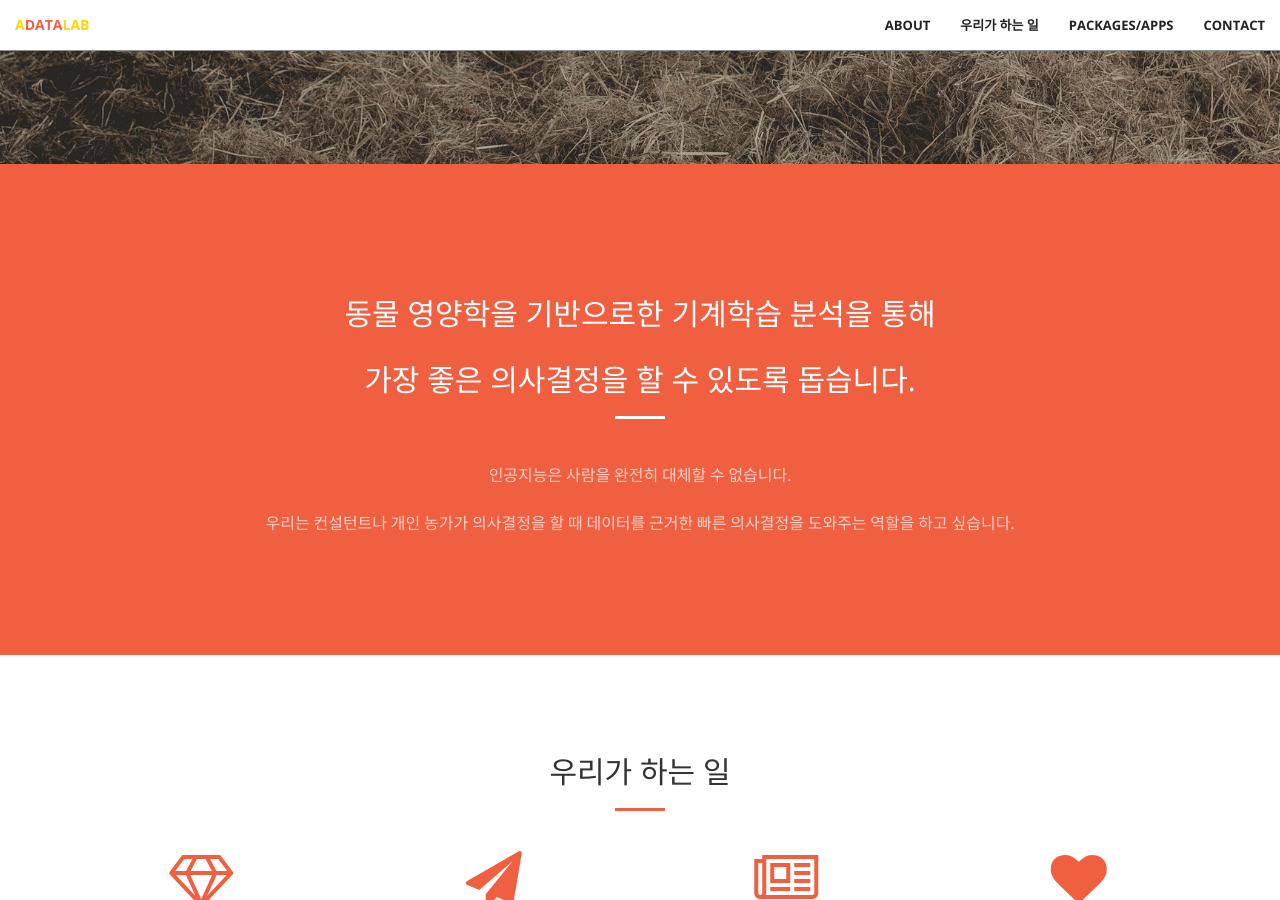
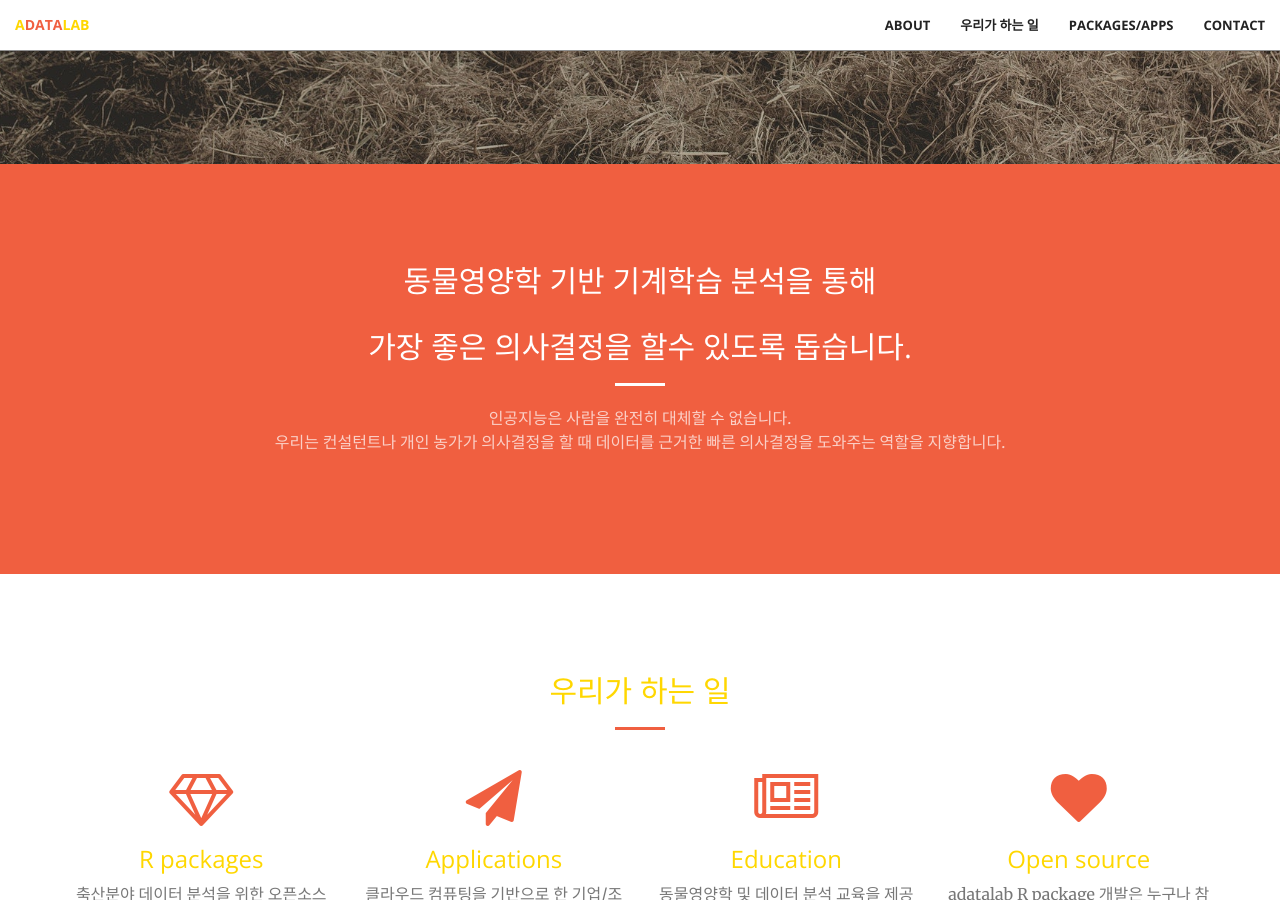
Before and after one commit to adatalab/adatalab.github.io, a Jekyll site: the page built from index.html, in a window 1280 px wide and 900 px high, scrolled down 736 px. Built offline with Jekyll 4.4.1, drawn with Linux system fonts in a browser that asks for light colours; some of the changed text lies outside the part shown.

Commit message:
fix html

```diff
--- a/_includes/call-to-action.html
+++ b/_includes/call-to-action.html
@@ -2,9 +2,9 @@
     <div class="container">
         <div class="row">
             <div class="col-lg-8 col-lg-offset-2 text-center">
-                <h2 class="section-heading"><br>동물 영양학을 기반으로한 기계학습 분석을 통해</br><br>가장 좋은 의사결정을 할 수 있도록 돕습니다.</br></h2>
+                <h2 class="section-heading">동물영양학 기반 기계학습 분석을 통해<br><br>가장 좋은 의사결정을 할수 있도록 돕습니다.</h2>
                 <hr class="light">
-                <p class="text-faded"><br>인공지능은 사람을 완전히 대체할 수 없습니다.</br> <br>우리는 컨설턴트나 개인 농가가 의사결정을 할 때 데이터를 근거한 빠른 의사결정을 도와주는 역할을 하고 싶습니다.</br></p>
+                <p class="text-faded">인공지능은 사람을 완전히 대체할 수 없습니다.<br>우리는 컨설턴트나 개인 농가가 의사결정을 할 때 데이터를 근거한 빠른 의사결정을 도와주는 역할을 지향합니다.</p>
                 <!-- <a href="#" class="btn btn-default btn-xl">Get Started!</a> -->
             </div>
         </div>
--- a/_includes/contact.html
+++ b/_includes/contact.html
@@ -23,7 +23,7 @@
             <a href="mailto: ruminoreticulum@gmail.com ">
             <i class="fa fa-envelope-o fa-3x wow bounceIn" data-wow-delay=".1s"></i>
                 <p> </p>
-                <p>Youngjun Na. PhD/Chief Scientist<br>
+                <p>Youngjun Na. PhD/Animal Scientist<br>
                 ruminoreticulum@gmail.com</p>
             </a>
         </div>
--- a/_includes/header.html
+++ b/_includes/header.html
@@ -1,10 +1,10 @@
 <header>
     <div class="header-content">
         <div class="header-content-inner">
-            <h1><font color="#FFD700">a</font><font color="#F05F40">data</font><font color="#FFD700">lab</font></h1>
+            <h1><font color="#FFD700">adatalab</h1>
             <hr>
-            <p><font color="#FFD700">animal</font> <font color="#F05F40">data</font> <font color="#FFD700">laboratory</font></p>
-            <p>축산분야 데이터 분석을 위한 R 패키지와 맞춤형 애플리케이션을 만듭니다.</p>
+            <p>animal data laboratory<br>
+            <br>축산분야 데이터 분석을 위한 R 패키지와 맞춤형 애플리케이션을 만듭니다.</p>
             <a href="#about" class="btn btn-primary btn-xl page-scroll">Find Out More</a>
         </div>
     </div>
--- a/_includes/services.html
+++ b/_includes/services.html
@@ -19,8 +19,8 @@
             <div class="col-lg-3 col-md-6 text-center">
                 <div class="service-box">
                     <i class="fa fa-4x fa-paper-plane wow bounceIn text-primary" data-wow-delay=".1s"></i>
-                    <h3>Cloud-base web application</h3>
-                    <p class="text-muted">축산분야 데이터 분석을 위한 클라우드 컴퓨팅 기반 기업/조합/농가 맞춤형 웹 애플리케이션을 개발합니다.</p>
+                    <h3>Applications</h3>
+                    <p class="text-muted">클라우드 컴퓨팅을 기반으로 한 기업/조합/농가 맞춤형 웹 애플리케이션을 개발합니다.</p>
                 </div>
             </div>
             <div class="col-lg-3 col-md-6 text-center">
@@ -34,7 +34,7 @@
                 <div class="service-box">
                     <i class="fa fa-4x fa-heart wow bounceIn text-primary" data-wow-delay=".3s"></i>
                     <h3>Open source</h3>
-                    <p class="text-muted">adatalab R pacakge는 누구나 참여할 수 있는 오픈소스 프로젝트입니다. github을 통해 함께할 수 있습니다.</p>
+                    <p class="text-muted">adatalab R package 개발은 누구나 참여할 수 있는 오픈소스 프로젝트입니다. Github을 통해 함께할 수 있습니다.</p>
                 </div>
             </div>
         </div>
```
Also changed, not shown: 1 other file.
